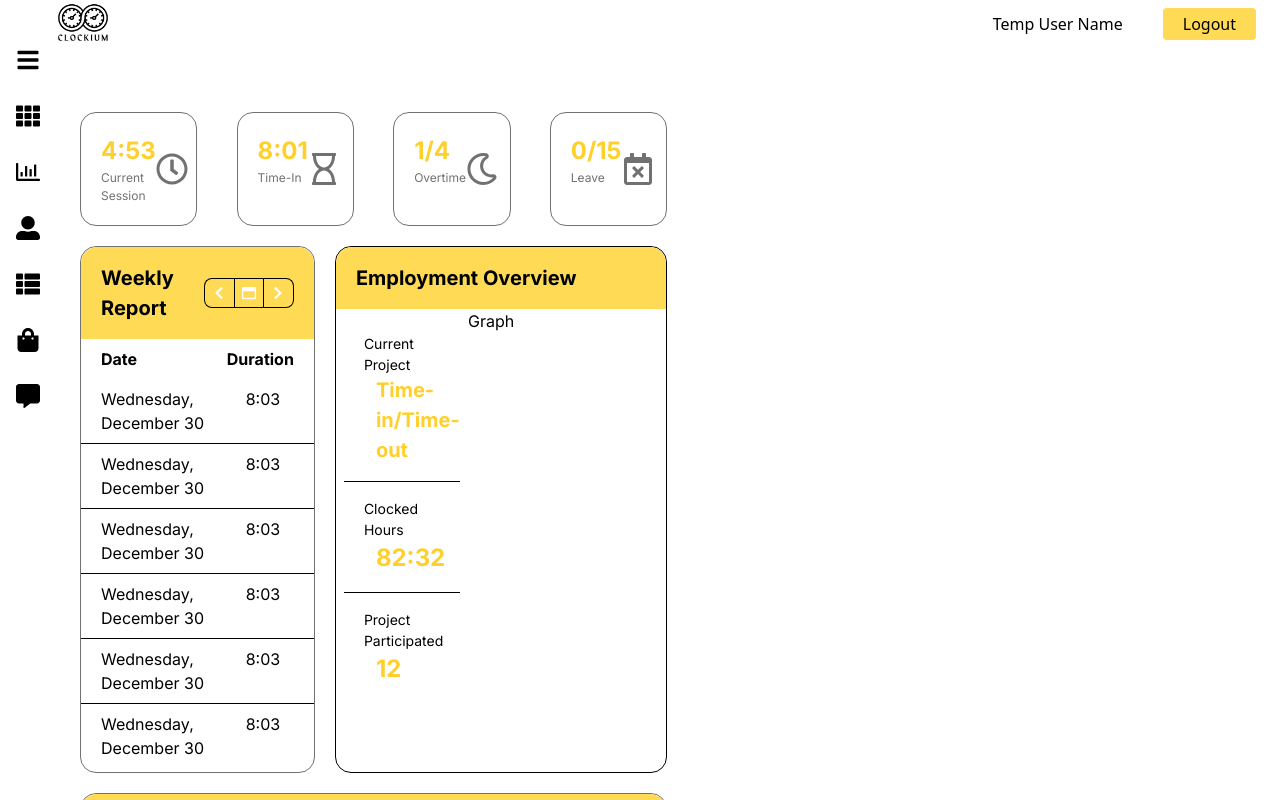
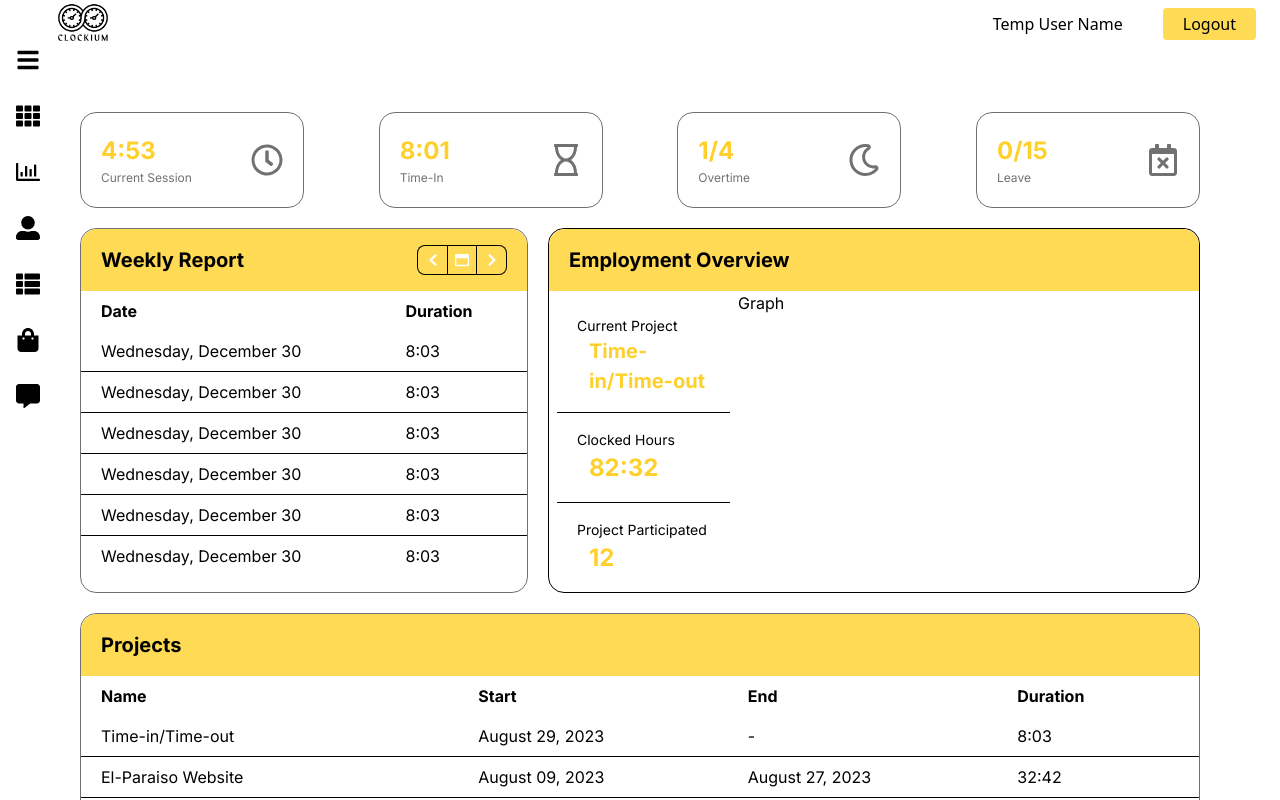
Before and after one commit to prince-bojji/hacktiv, a React (Vite) app in the folder hacktiv/: page / in a window 1280 px wide. Shown: the top 800 px of the page. Built offline with nearby package versions, Linux system fonts and the light colour scheme; a web font is replaced by a local one.

Commit message:
i fixed the positioning

```diff
--- a/hacktiv/src/components/NavBar.jsx
+++ b/hacktiv/src/components/NavBar.jsx
@@ -51,7 +51,7 @@ const NavBar = ({ children }) => {
   return (
     <>
       <Header />
-      <div className='flex absolute top-8'>
+      <div className='flex relative top-8'>
         <div
           style={{ width: isOpen ? '200px' : '50px' }}
           className='sidebar fixed bg-white text-black h-screen transition-all duration-500'>
```
